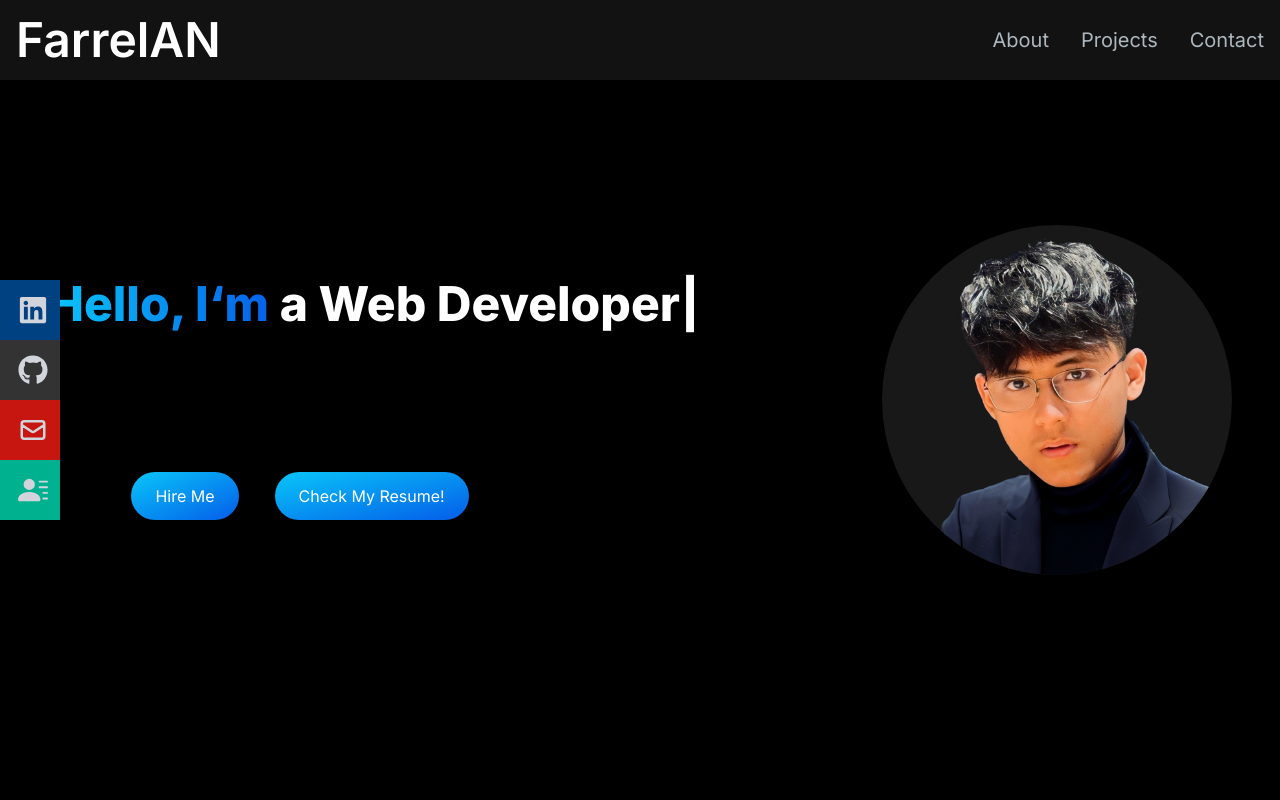
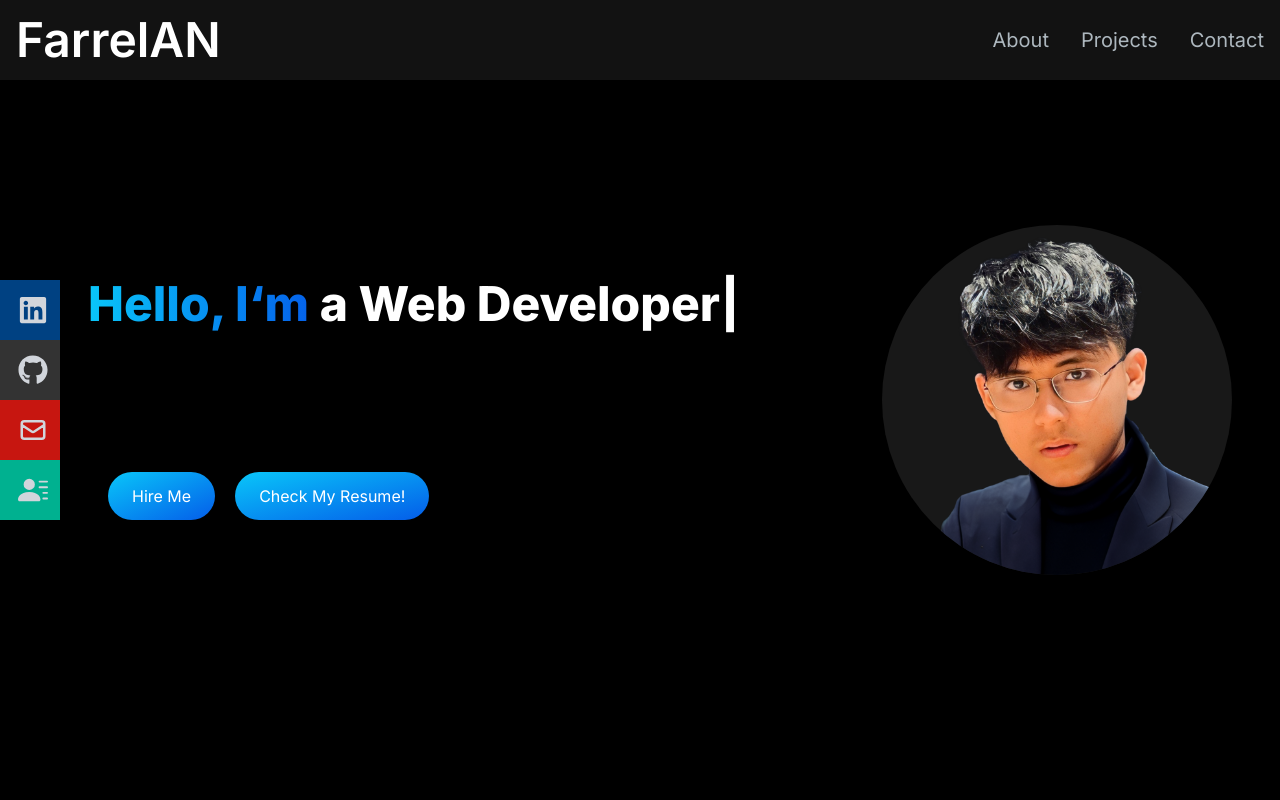
Before and after one commit to FarrelAN/personal-portfolio, a Next.js app: page / in a window 1280 px wide. Shown: the top 800 px of the page. Built offline with nearby package versions, Linux system fonts and the light colour scheme.

Commit message:
links and padding fixes 1.56

```diff
--- a/src/app/components/HeroSection.jsx
+++ b/src/app/components/HeroSection.jsx
@@ -14,7 +14,7 @@ const HeroSection = () => {
   return (
     <section
       name="home"
-      className="h-screen flex flex-col-reverse lg:flex-row lg:mb-0 mb-32 lg:pb-56"
+      className="h-screen flex flex-col-reverse lg:flex-row lg:mb-0 mb-32 lg:pb-56 justify-center lg:pl-10"
     >
       <motion.div
         initial={{ opacity: 0, scale: 0.5 }}
@@ -57,21 +57,21 @@ const HeroSection = () => {
         </p>
 
         <div
-          className="flex flex-col lg:flex-row gap-5 w-[80%] mx-auto"
+          className="flex flex-col lg:flex-row gap-5 w-[100%] mx-auto items-center lg:ml-5"
           data-aos="fade-left"
           data-aos-delay="300"
         >
           <Link
             href="/#contact"
-            className="bg-gradient-to-br from-[#09C6F9] to-[#045DE9] text-white px-6 py-3 rounded-full mr-4"
+            className="bg-gradient-to-br from-[#09C6F9] to-[#045DE9] text-white px-6 py-3 rounded-full "
           >
             Hire Me
           </Link>
           <Link
-            href="https://drive.google.com/file/d/1fIf8YDOVz7oD3Zy-3V3I2fU5Nig1CzGQ/view?usp=sharing"
+            href="http://tiny.cc/FarrelANResume"
             target="_blank"
             rel="noopener noreferrer"
-            className="bg-gradient-to-br from-[#09C6F9] to-[#045DE9] hover:bg-slate-800 text-white px-6 py-3 rounded-full mr-4"
+            className="bg-gradient-to-br from-[#09C6F9] to-[#045DE9] hover:bg-slate-800 text-white px-6 py-3 rounded-full"
           >
             Check My Resume!
           </Link>
--- a/src/app/components/Sidebar.jsx
+++ b/src/app/components/Sidebar.jsx
@@ -40,11 +40,11 @@ const Sidebar = () => {
         <li className="w-[160px] h-[60px] flex justify-between items-center ml-[-100px] hover:ml-[-10px] duration-300 bg-[#00b190]">
           <a
             className="flex items-center justify-between w-full text-gray-300 ml-6 pr-3"
-            href="https://drive.google.com/file/d/1fIf8YDOVz7oD3Zy-3V3I2fU5Nig1CzGQ/view?usp=sharing"
+            href="http://tiny.cc/FarrelANPortfolio"
             target="_blank"
             rel="noopener noreferrer"
           >
-            CV <BsFillPersonLinesFill size={30} />
+            Portfolio <BsFillPersonLinesFill size={30} />
           </a>
         </li>
       </ul>
```
